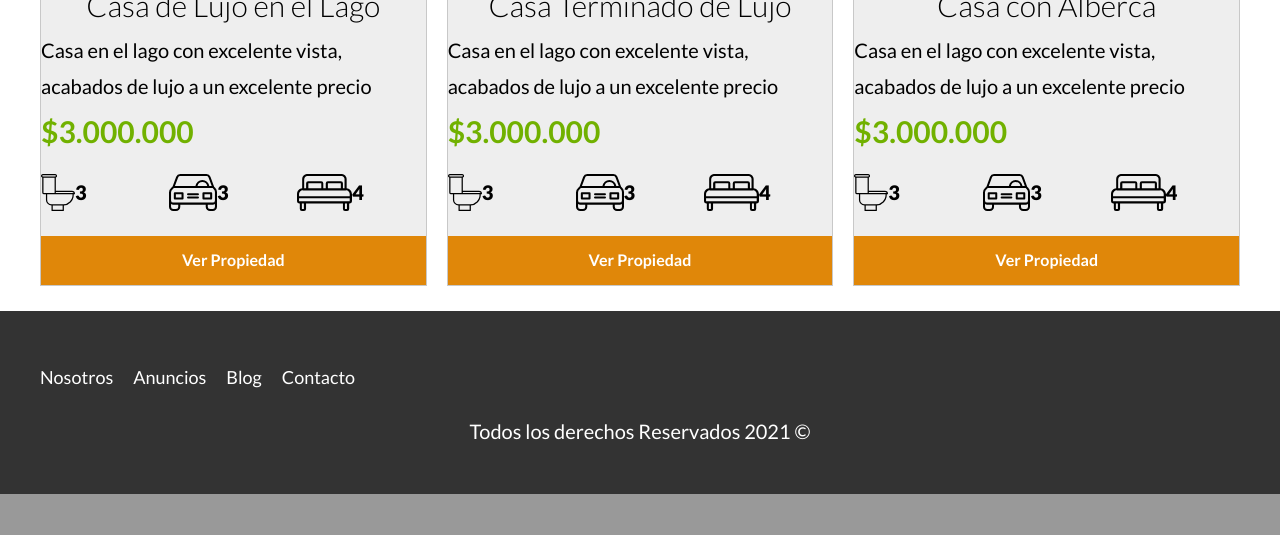
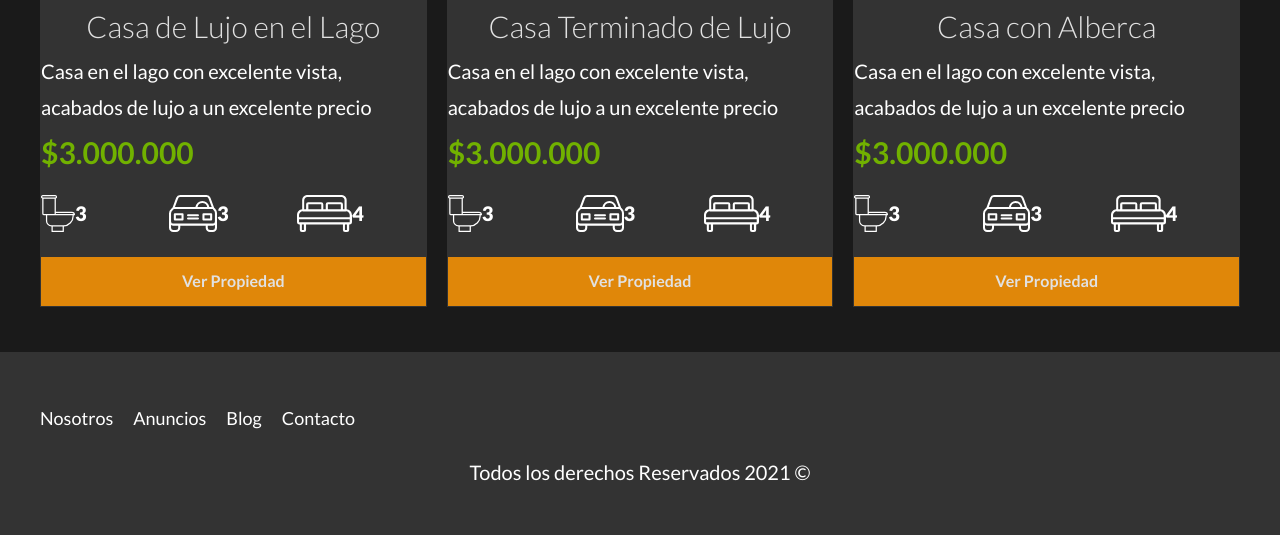
Before and after one commit to Javiafellay/BienesRaices, a PHP site: page /anuncios.html in a window 1280 px wide. Shown: the part 1073-1608 px from the top of the page. Before the commit the page ends 1567 px from the top, so only its background shows below. Run offline with PHP 8.4, Linux system fonts and the light colour scheme; some libraries are stand-ins or nearby versions.

Commit message:
Agregando Dark Mode

```diff
--- a/anuncios.html
+++ b/anuncios.html
@@ -15,12 +15,18 @@
                 <a href="">
                     <img src="build/img/logo.svg" alt="Logo de la App">
                 </a>
+                <div class="mobile-menu">
+                    <img src="build/img/barras.svg" alt="icono menu responsive">
+                </div>
+                <div class="derecha">
+                    <img class="dark-mode-boton" src="build/img/dark-mode.svg" alt="imagen boton modo noche">
                     <nav class="navegacion">
                         <a href="nosotros.html">Nosotros</a>
                         <a href="anuncios.html">Anuncios</a>
                         <a href="blog.html">Blog</a>
                         <a href="contacto.html">Contacto</a>
                     </nav>
+                </div>
             </div> <!--.barra-->
 
         </div>
@@ -43,15 +49,15 @@
 
                     <ul class="iconos-caracteristicas">
                         <li>
-                            <img loading="lazy" src="build/img/icono_wc.svg" alt="icono wc">
+                            <img class="icono" loading="lazy" src="build/img/icono_wc.svg" alt="icono wc">
                             <p>3</p>
                         </li>
                         <li>
-                            <img loading="lazy" src="build/img/icono_estacionamiento.svg" alt=" icono_estacionamiento">
+                            <img class="icono" loading="lazy" src="build/img/icono_estacionamiento.svg" alt=" icono_estacionamiento">
                             <p>3</p>
                         </li>
                         <li>
-                            <img loading="lazy" src="build/img/icono_dormitorio.svg" alt="icono habotaciones">
+                            <img class="icono" loading="lazy" src="build/img/icono_dormitorio.svg" alt="icono habotaciones">
                             <p>4</p>
                         </li>
                     </ul>
@@ -76,15 +82,15 @@
 
                     <ul class="iconos-caracteristicas">
                         <li>
-                            <img loading="lazy" src="build/img/icono_wc.svg" alt="icono wc">
+                            <img class="icono" loading="lazy" src="build/img/icono_wc.svg" alt="icono wc">
                             <p>3</p>
                         </li>
                         <li>
-                            <img loading="lazy" src="build/img/icono_estacionamiento.svg" alt=" icono_estacionamiento">
+                            <img class="icono" loading="lazy" src="build/img/icono_estacionamiento.svg" alt=" icono_estacionamiento">
                             <p>3</p>
                         </li>
                         <li>
-                            <img loading="lazy" src="build/img/icono_dormitorio.svg" alt="icono habotaciones">
+                            <img class="icono" loading="lazy" src="build/img/icono_dormitorio.svg" alt="icono habotaciones">
                             <p>4</p>
                         </li>
                     </ul>
@@ -109,15 +115,15 @@
 
                     <ul class="iconos-caracteristicas">
                         <li>
-                            <img loading="lazy" src="build/img/icono_wc.svg" alt="icono wc">
+                            <img class="icono" loading="lazy" src="build/img/icono_wc.svg" alt="icono wc">
                             <p>3</p>
                         </li>
                         <li>
-                            <img loading="lazy" src="build/img/icono_estacionamiento.svg" alt=" icono_estacionamiento">
+                            <img class="icono" loading="lazy" src="build/img/icono_estacionamiento.svg" alt=" icono_estacionamiento">
                             <p>3</p>
                         </li>
                         <li>
-                            <img loading="lazy" src="build/img/icono_dormitorio.svg" alt="icono habotaciones">
+                            <img class="icono" loading="lazy" src="build/img/icono_dormitorio.svg" alt="icono habotaciones">
                             <p>4</p>
                         </li>
                     </ul>
@@ -142,15 +148,15 @@
 
                     <ul class="iconos-caracteristicas">
                         <li>
-                            <img loading="lazy" src="build/img/icono_wc.svg" alt="icono wc">
+                            <img class="icono" loading="lazy" src="build/img/icono_wc.svg" alt="icono wc">
                             <p>3</p>
                         </li>
                         <li>
-                            <img loading="lazy" src="build/img/icono_estacionamiento.svg" alt=" icono_estacionamiento">
+                            <img class="icono" loading="lazy" src="build/img/icono_estacionamiento.svg" alt=" icono_estacionamiento">
                             <p>3</p>
                         </li>
                         <li>
-                            <img loading="lazy" src="build/img/icono_dormitorio.svg" alt="icono habotaciones">
+                            <img class="icono" loading="lazy" src="build/img/icono_dormitorio.svg" alt="icono habotaciones">
                             <p>4</p>
                         </li>
                     </ul>
@@ -175,15 +181,15 @@
 
                     <ul class="iconos-caracteristicas">
                         <li>
-                            <img loading="lazy" src="build/img/icono_wc.svg" alt="icono wc">
+                            <img class="icono" loading="lazy" src="build/img/icono_wc.svg" alt="icono wc">
                             <p>3</p>
                         </li>
                         <li>
-                            <img loading="lazy" src="build/img/icono_estacionamiento.svg" alt=" icono_estacionamiento">
+                            <img class="icono" loading="lazy" src="build/img/icono_estacionamiento.svg" alt=" icono_estacionamiento">
                             <p>3</p>
                         </li>
                         <li>
-                            <img loading="lazy" src="build/img/icono_dormitorio.svg" alt="icono habotaciones">
+                            <img class="icono" loading="lazy" src="build/img/icono_dormitorio.svg" alt="icono habotaciones">
                             <p>4</p>
                         </li>
                     </ul>
@@ -208,15 +214,15 @@
 
                     <ul class="iconos-caracteristicas">
                         <li>
-                            <img loading="lazy" src="build/img/icono_wc.svg" alt="icono wc">
+                            <img class="icono" loading="lazy" src="build/img/icono_wc.svg" alt="icono wc">
                             <p>3</p>
                         </li>
                         <li>
-                            <img loading="lazy" src="build/img/icono_estacionamiento.svg" alt=" icono_estacionamiento">
+                            <img class="icono" loading="lazy" src="build/img/icono_estacionamiento.svg" alt=" icono_estacionamiento">
                             <p>3</p>
                         </li>
                         <li>
-                            <img loading="lazy" src="build/img/icono_dormitorio.svg" alt="icono habotaciones">
+                            <img class="icono" loading="lazy" src="build/img/icono_dormitorio.svg" alt="icono habotaciones">
                             <p>4</p>
                         </li>
                     </ul>
@@ -242,6 +248,6 @@
         <p class="copyright">Todos los derechos Reservados 2021 &copy;</p>
     </footer>
 
-    <script src="build/js/bundle.js.min.js"></script>
+    <script src="build/js/bundle.min.js"></script>
 </body>
 </html>
--- a/src/scss/app.scss
+++ b/src/scss/app.scss
@@ -4,6 +4,7 @@
 @import 'base/globales';
 @import 'base/utilidades';
 @import 'base/botones';
+@import 'base/darkMode';
 
 /**UI**/
 @import 'layout/header';
--- /dev/null
+++ b/src/scss/base/_darkMode.scss
@@ -0,0 +1,46 @@
+.dark-mode {
+    background-color: darken($grisOscuro, 10);
+
+    p {
+        color: $blanco;
+    }
+
+    a,h1,h2,h3,h4 {
+        color: $gris;
+    }
+
+    .anuncio,
+    .resumen-propiedad {
+        background-color: $grisOscuro;
+        border: 1px solid $grisOscuro;
+
+        .precio {
+            color: $verde;
+        }
+
+        .icono {
+            filter: invert(100%);
+        }
+    }
+
+    .texto-nosotros blockquote {
+        color: $blanco;
+    }
+
+    .formulario {
+        label,
+        legend,
+         p {
+             color: $gris;
+         }
+
+         input:not([type="submit"]),
+         textarea,
+         select {
+             background-color: $grisOscuro;
+             border: 1px solid $grisOscuro;
+             color: $blanco;
+         }
+    }
+
+}
--- a/src/scss/internas/_nosotros.scss
+++ b/src/scss/internas/_nosotros.scss
@@ -8,6 +8,6 @@
 .texto-nosotros blockquote {
     font-weight: $black;
     font-size: 2.2rem;
-    margin: 0;
+    margin: 3rem 0 0 0;
     padding-left: 1rem 0 3rem 0;
 }
--- a/src/scss/layout/_anuncios.scss
+++ b/src/scss/layout/_anuncios.scss
@@ -7,6 +7,7 @@
 .anuncio {
     background-color: lighten($gris, 5);
     border: 1px solid darken($gris, 10);
+    margin-bottom: 2rem;
 
     .contenedor-anuncio {
         padding: 2rem;
--- a/src/scss/layout/_footer.scss
+++ b/src/scss/layout/_footer.scss
@@ -7,6 +7,12 @@
         padding-top: $separacion / 2;
     }
 
+    .navegacion {
+        visibility: visible;
+        opacity: 1;
+        height: auto;
+    }
+
     .copyright {
         color: $blanco;
         text-align: center;
--- a/src/scss/layout/_navegacion.scss
+++ b/src/scss/layout/_navegacion.scss
@@ -1,17 +1,50 @@
+.derecha {
+    display: flex;
+    flex-direction: column;
+    align-items: center;
+
+    @include tablet {
+        align-items: flex-end;
+    }
+
+    .dark-mode-boton {
+        width: 3rem;
+        margin-top: 3rem;
+        margin-bottom: 2rem;
+        filter: invert(100%);
+
+        &:hover {
+            cursor: pointer;
+        }
+
+        @include tablet {
+            margin-top: 0;
+        }
+    }
+}
 .barra {
     display: flex;
     flex-direction: column;
+    align-items: center;
     padding-top: 3rem;
     @include tablet {
         flex-direction: row;
         justify-content: space-between;
+        align-items: flex-end;
     }
 }
 
 .navegacion {
+    visibility: hidden;
+    opacity: 0;
+    height: 0;
+    transition: visibility .3s ease-in-out, opacity .5s linear, height .5s linear;
+
     @include tablet {
         display: flex;
         align-items: center;
+        opacity: 1;
+        visibility: visible;
     }
 
     a {
@@ -31,3 +64,19 @@
         }
     }
 }
+
+/**Menu de Hamburguesa**/
+.mobile-menu {
+    @include tablet {
+        display: none;
+    }
+    img {
+        width: 5rem;
+    }
+}
+
+.mostrar {
+    visibility: visible;
+    opacity: 1;
+    height: auto;
+}
```
Also changed, not shown: anuncio.html (+10 -4 lines), base.html (+7 -1 lines), blog.html (+7 -1 lines), contacto.html (+7 -1 lines), entrada.html (+7 -1 lines), index.html (+21 -12 lines), nosotros.html (+7 -1 lines), src/js/app.js (+44 -0 lines), build/css/app.css, build/js/bundle.min.js, 2 other files. Lines whose indentation alone changed are shown as unchanged.
